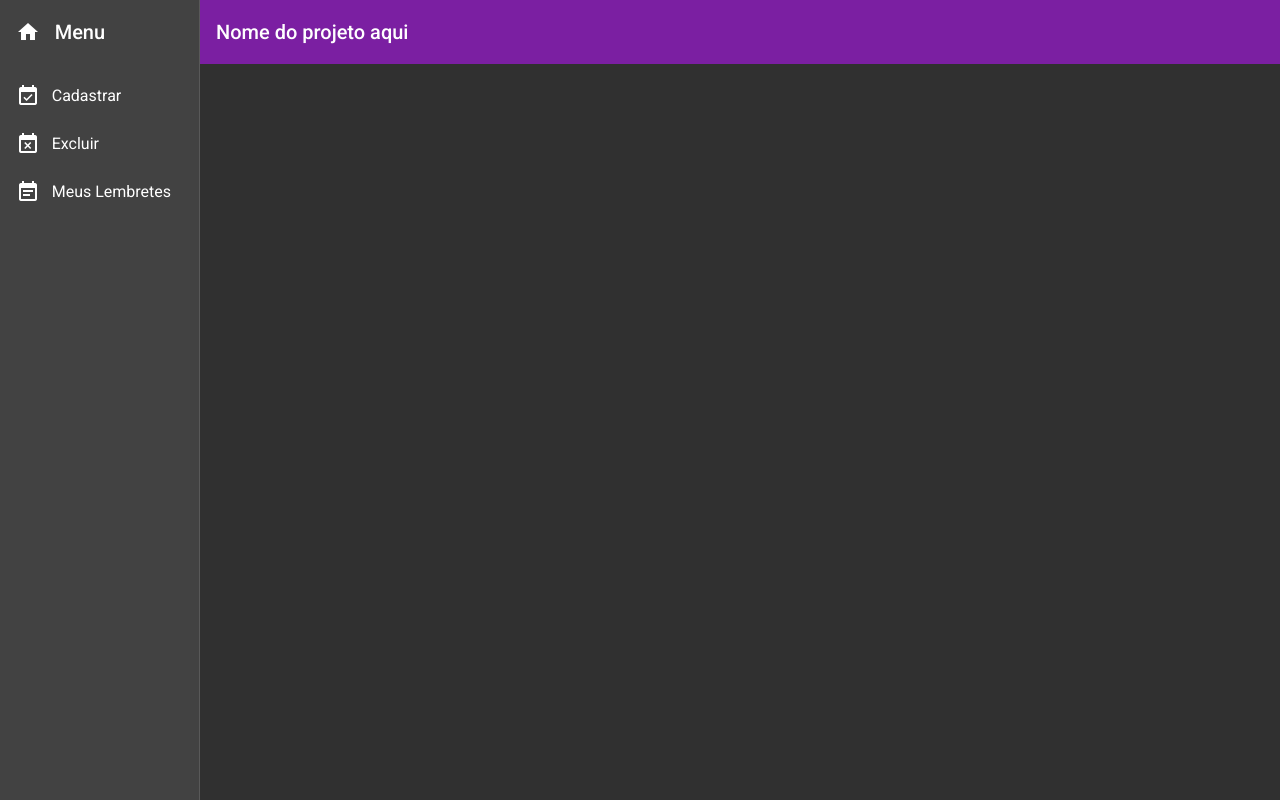
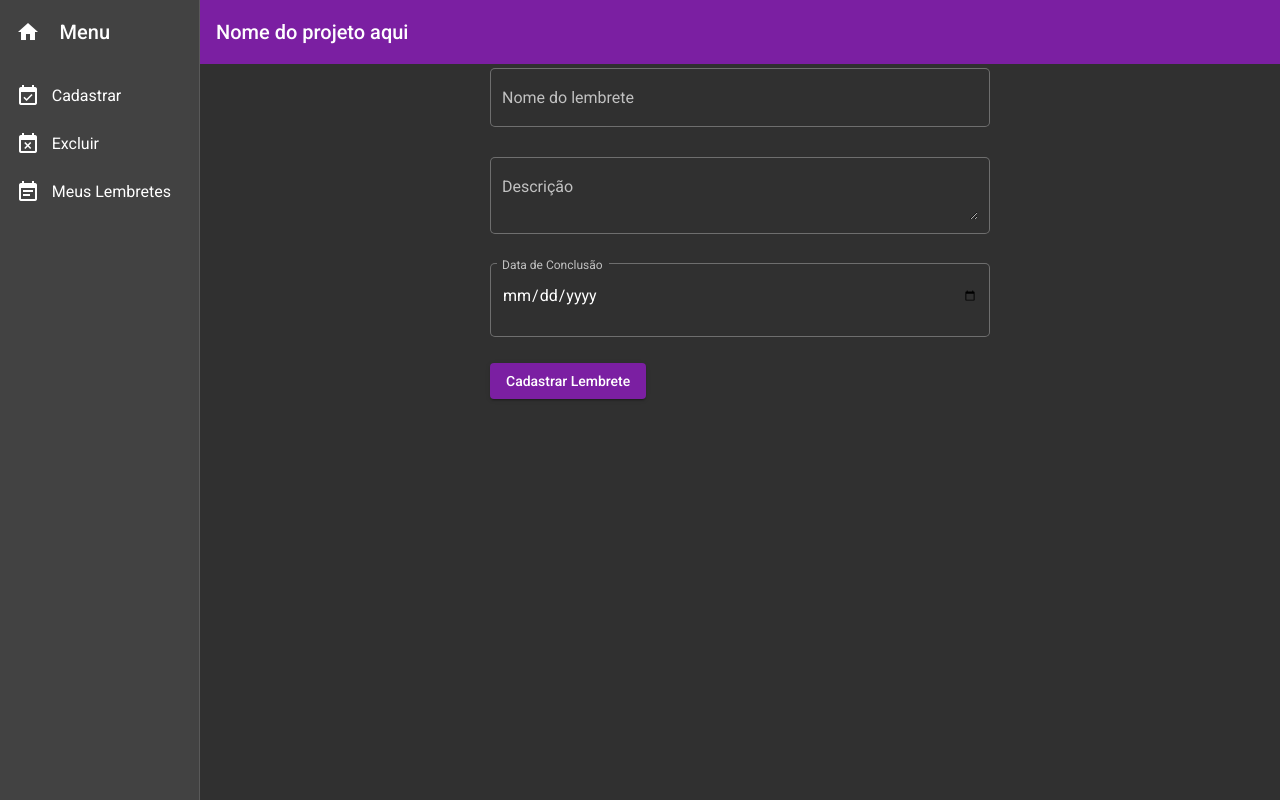
Before and after one commit to RaphaelAbracos/HerokuDeploy, an Angular app: page /mainMenu/cadastro in a window 1280 px wide. Before the commit this address led to /. Built offline with nearby package versions, Linux system fonts and the light colour scheme.

Commit message:
Configuração das rotas

```diff
--- a/src/app/Login/formulario-login/formulario-login.component.html
+++ b/src/app/Login/formulario-login/formulario-login.component.html
@@ -1,8 +1,11 @@
-
+<div class="container-fluid">
   <div class="row">
     <div class="col-md-6 col-sm-12 roxo">
       <div class="texto-principal">
-       <h2>Bem-vindo<br> Página de Login</h2>
+        <h2>
+          Bem-vindo<br />
+          Página de Login
+        </h2>
         <p>Imagem nesse campo</p>
       </div>
     </div>
@@ -11,23 +14,23 @@
       <div class="login-form">
         <form>
           <div class="form-group">
-
-                <input type="text" class="form-control" placeholder="Login">
+            <input type="text" class="form-control" placeholder="Login" />
           </div>
           <div class="form-group">
-
-                <input type="password" class="form-control" placeholder="Senha">
+            <input type="password" class="form-control" placeholder="Senha" />
           </div>
 
           <div class="form-group">
             <a class="links" href="#">Cadastre-se :D</a>
-               <a class="links" href="#">Esqueci minha senha :(</a><br>
+            <a class="links" href="#">Esqueci minha senha :(</a><br />
           </div>
           <div class="form-group">
-
-                             <button type="submit" class="btn btn-login">Entrar</button>
+            <button type="submit" class="btn btn-login" routerLink="mainMenu">
+              Entrar
+            </button>
           </div>
         </form>
       </div>
     </div>
   </div>
+</div>
--- a/src/app/app.component.html
+++ b/src/app/app.component.html
@@ -1,5 +1,7 @@
-<!--<app-formulario-login></app-formulario-login>-->
+<!-- <app-formulario-login>
+</app-formulario-login> -->
+<!-- <app-menu>
+<router-outlet></router-outlet>
+</app-menu> -->
 
-<app-menu>
-  <router-outlet></router-outlet>
-</app-menu>
+<app-root-component></app-root-component>
--- a/src/app/dashboard/cadastro-lembrete/cadastro-lembrete.component.css
+++ b/src/app/dashboard/cadastro-lembrete/cadastro-lembrete.component.css
@@ -0,0 +1,11 @@
+.example-form {
+  min-width: 150px;
+  max-width: 500px;
+  width: 100%;
+  margin: auto;
+
+}
+
+.example-full-width {
+  width: 100%;
+}
--- a/src/app/dashboard/cadastro-lembrete/cadastro-lembrete.component.html
+++ b/src/app/dashboard/cadastro-lembrete/cadastro-lembrete.component.html
@@ -1,46 +1,16 @@
-<form>
-  <div class="form-row">
-    <div class="form-group col-md-6">
-      <label for="inputEmail4">Email</label>
-      <input type="email" class="form-control" id="inputEmail4" placeholder="Email">
-    </div>
-    <div class="form-group col-md-6">
-      <label for="inputPassword4">Password</label>
-      <input type="password" class="form-control" id="inputPassword4" placeholder="Password">
-    </div>
-  </div>
-  <div class="form-group">
-    <label for="inputAddress">Address</label>
-    <input type="text" class="form-control" id="inputAddress" placeholder="1234 Main St">
-  </div>
-  <div class="form-group">
-    <label for="inputAddress2">Address 2</label>
-    <input type="text" class="form-control" id="inputAddress2" placeholder="Apartment, studio, or floor">
-  </div>
-  <div class="form-row">
-    <div class="form-group col-md-6">
-      <label for="inputCity">City</label>
-      <input type="text" class="form-control" id="inputCity">
-    </div>
-    <div class="form-group col-md-4">
-      <label for="inputState">State</label>
-      <select id="inputState" class="form-control">
-        <option selected>Choose...</option>
-        <option>...</option>
-      </select>
-    </div>
-    <div class="form-group col-md-2">
-      <label for="inputZip">Zip</label>
-      <input type="text" class="form-control" id="inputZip">
-    </div>
-  </div>
-  <div class="form-group">
-    <div class="form-check">
-      <input class="form-check-input" type="checkbox" id="gridCheck">
-      <label class="form-check-label" for="gridCheck">
-        Check me out
-      </label>
-    </div>
-  </div>
-  <button type="submit" class="btn btn-primary">Sign in</button>
+<form class="example-form">
+  <mat-form-field class="example-full-width" appearance="outline">
+    <mat-label>Nome do lembrete</mat-label>
+    <input matInput placeholder="Ex. Estudar" />
+  </mat-form-field>
+
+  <mat-form-field class="example-full-width" appearance="outline">
+    <mat-label>Descrição</mat-label>
+    <textarea matInput placeholder="Ex. Estudar Função Sigmoide"></textarea>
+  </mat-form-field>
+  <mat-form-field class="example-full-width" appearance="outline">
+    <mat-label>Data de Conclusão</mat-label>
+    <input matInput type="date" />
+  </mat-form-field>
+  <button mat-raised-button color="primary">Cadastrar Lembrete</button>
 </form>
--- a/src/app/dashboard/cadastro-lembrete/cadastro-lembrete.component.ts
+++ b/src/app/dashboard/cadastro-lembrete/cadastro-lembrete.component.ts
@@ -1,4 +1,5 @@
 import { Component, OnInit } from '@angular/core';
+
 
 @Component({
   selector: 'app-cadastro-lembrete',
--- a/src/app/dashboard/menu/menu.component.html
+++ b/src/app/dashboard/menu/menu.component.html
@@ -1,13 +1,23 @@
 <mat-sidenav-container class="sidenav-container">
-  <mat-sidenav #drawer class="sidenav" fixedInViewport
-      [attr.role]="(isHandset$ | async) ? 'dialog' : 'navigation'"
-      [mode]="(isHandset$ | async) ? 'over' : 'side'"
-      [opened]="(isHandset$ | async) === false">
-    <mat-toolbar><mat-icon>home</mat-icon>⠀Menu</mat-toolbar>
+  <mat-sidenav
+    #drawer
+    class="sidenav"
+    fixedInViewport
+    [attr.role]="(isHandset$ | async) ? 'dialog' : 'navigation'"
+    [mode]="(isHandset$ | async) ? 'over' : 'side'"
+    [opened]="(isHandset$ | async) === false"
+  >
+    <mat-toolbar> <mat-icon> home </mat-icon>⠀ Menu </mat-toolbar>
     <mat-nav-list>
-      <a mat-list-item routerLink="cadastro"><mat-icon>event_available</mat-icon>⠀Cadastrar</a>
-      <a mat-list-item routerLink="excluir"><mat-icon>event_busy</mat-icon>⠀Excluir</a>
-      <a mat-list-item routerLink=""><mat-icon>event_note</mat-icon>⠀Meus Lembretes</a>
+      <a mat-list-item routerLink="cadastro"
+        ><mat-icon>event_available</mat-icon>⠀Cadastrar</a
+      >
+      <a mat-list-item routerLink="excluir"
+        ><mat-icon>event_busy</mat-icon>⠀Excluir</a
+      >
+      <a mat-list-item routerLink="dashboardList"
+        ><mat-icon>event_note</mat-icon>⠀Meus Lembretes</a
+      >
     </mat-nav-list>
   </mat-sidenav>
   <mat-sidenav-content>
@@ -17,12 +27,13 @@
         aria-label="Toggle sidenav"
         mat-icon-button
         (click)="drawer.toggle()"
-        *ngIf="isHandset$ | async">
+        *ngIf="isHandset$ | async"
+      >
         <mat-icon aria-label="Side nav toggle icon">menu</mat-icon>
       </button>
       <span>Nome do projeto aqui</span>
     </mat-toolbar>
     <!-- Add Content Here -->
-    <ng-content></ng-content>
+    <router-outlet></router-outlet>
   </mat-sidenav-content>
 </mat-sidenav-container>
--- /dev/null
+++ b/src/app/root-component/root-component.component.html
@@ -0,0 +1 @@
+<router-outlet></router-outlet>
--- /dev/null
+++ b/src/app/root-component/root-component.component.ts
@@ -0,0 +1,15 @@
+import { Component, OnInit } from '@angular/core';
+
+@Component({
+  selector: 'app-root-component',
+  templateUrl: './root-component.component.html',
+  styleUrls: ['./root-component.component.css']
+})
+export class RootComponentComponent implements OnInit {
+
+  constructor() { }
+
+  ngOnInit(): void {
+  }
+
+}
```
Also changed, not shown: src/app/app.module.ts (+7 -0 lines), src/app/app.routing.ts (+10 -3 lines), src/app/root-component/root-component.component.css (added). Lines whose indentation alone changed are shown as unchanged.
